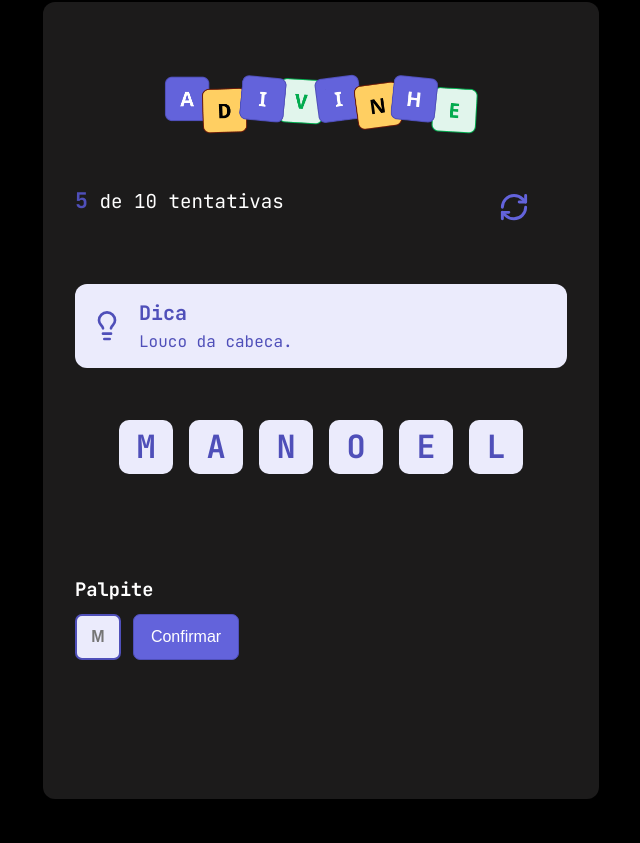
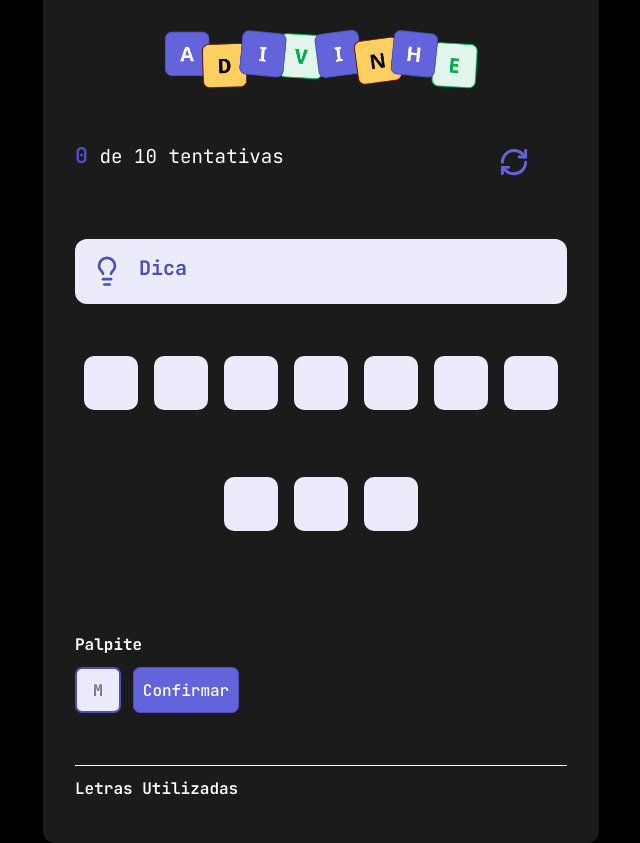
Before and after one commit to dyingsoldier/react-game, a React (Vite) app: page / in a window 1280 px wide. Shown: the whole page, without its empty margins (319-959 px from the left). Before the commit the page ends 800 px from the top, so only its background shows below. Built offline with nearby package versions, Linux system fonts and the light colour scheme.

Commit message:
terminando estilizações começando introdução a logica com base no challenger

```diff
--- a/src/App.jsx
+++ b/src/App.jsx
@@ -1,36 +1,80 @@
 import style from "./app.module.css"
+import { useEffect, useState } from "react"
+
+import { WORDS } from "./utils/words.js"
 
 import { Header } from "./components/Header"
 import { Tip } from "./components/Tip"
 import { Letter } from "./components/Letter"
 import { Input } from "./components/Input"
 import { Button } from "./components/Button"
+import { LettersUsed } from "./components/LettersUsed"
 
 function App() {
+  const [challenge, setChallenge] = useState(null)
+  const [attempt, setattempt] = useState(0)
+  const [tip, setTip] = useState()
+  const [letter, setLetter] = useState("")
+  const [lettersUsed, setLettersUsed] = useState([])
+
   function restartGame() {
-    alert("Restart")
+    alert("O Jogo foi reiniciado")
+  }
+
+  function startGame() {
+    const index = Math.floor(Math.random() * WORDS.length)
+    const randomWord = WORDS[index]
+    console.log(randomWord)
+
+    setChallenge(randomWord)
+
+    setattempt("0")
+    setLetter("")
+    setTip(WORDS.tip)
+  }
+
+  function handleConfirm() {
+    if (!challenge) {
+      return
+    }
+
+    if (!letter.trim()) {
+      return alert("Digite uma letra")
+    }
+  }
+
+  useEffect(() => {
+    startGame()
+  }, [])
+
+  if (!challenge) {
+    return
   }
 
   return (
     <div className={style.container}>
       <main className={style.main}>
-        <Header current={5} max={10} onRestart={() => restartGame()} />
-        <Tip tip={"Louco da cabeca."} />
+        <Header current={attempt} max={10} onRestart={() => restartGame()} />
+        <Tip tip={tip} />
 
         <div className={style.Letters}>
-          <Letter value="M" />
-          <Letter value="A" />
-          <Letter value="N" />
-          <Letter value="O" />
-          <Letter value="E" />
-          <Letter value="L" />
+          {challenge.word.split("").map(() => (
+            <Letter value="" />
+          ))}
         </div>
 
-        <h3>Palpite</h3>
+        <h4>Palpite</h4>
         <div className={style.attempt}>
-          <Input autoFocus maxLength={1} placeholder="M" />
-          <Button title={"Confirmar"}  />
+          <Input
+            autoFocus
+            maxLength={1}
+            placeholder="M"
+            onChange={(e) => setLetter(e.target.value)}
+          />
+          <Button title={"Confirmar"} onClick={handleConfirm} />
         </div>
+
+        <LettersUsed data={lettersUsed} />
 
         {/* <div className={style.content}>
           <h3>Letras utilizadas</h3>
@@ -39,8 +83,6 @@ function App() {
             <Letter value={"A"} />
             <Letter value={"R"} />
             <Letter value={"I"} />
-            <Letter value={"S"} />
-            <Letter value={"A"} />
           </div>
         </div> */}
       </main>
--- a/src/app.module.css
+++ b/src/app.module.css
@@ -27,9 +27,6 @@ main .Letters {
 }
 
 .attempt {
-  width: 30.0625rem;
-  height: 8.8125rem;
-
   display: flex;
   gap: 0.75rem;
 
--- a/src/components/Button/style.module.css
+++ b/src/components/Button/style.module.css
@@ -9,7 +9,7 @@ button{
   border-radius: .4375rem;
   color: #FFFFFF;
   outline: none;
-  padding: 0 .875rem;
+  padding: 0 auto;
 
   font-size: 1rem;
   font-weight: 500;
--- a/src/components/Letter/index.jsx
+++ b/src/components/Letter/index.jsx
@@ -1,8 +1,13 @@
 import style from "../Letter/style.module.css"
 
-export function Letter({ value }) {
+export function Letter({ value = "", size = "default", color = "default" }) {
   return (
-    <div className={style.letter}>
+    <div
+      className={`${style.letter}
+                  ${size === "small" ? style.letterSmall : ""}
+                  ${color === "correct" ? style.letterCorrect : ""}
+                  ${color === "wrong" ? style.letterWrong : ""}`}
+    >
       <span>{value}</span>
     </div>
   )
--- a/src/components/Letter/style.module.css
+++ b/src/components/Letter/style.module.css
@@ -18,3 +18,24 @@
 
   margin-bottom: 3.1875rem;
 }
+
+.letterSmall {
+  width: 2rem;
+  height: 2rem;
+
+  font-size: 1rem;
+  font-weight: 500;
+  border: 1px solid #6363db;
+}
+
+.letterCorrect{
+  background-color: #E1F5EC;
+  border-color: 1px solid #03AB4F;
+  color: #03AB4F;
+}
+
+.letterWrong{
+  background-color: #FFCF62;
+  border-color: #691B0A;
+  color: #000000;
+}
--- /dev/null
+++ b/src/components/LettersUsed/index.jsx
@@ -0,0 +1,20 @@
+import style from "./style.module.css"
+import { Letter } from "../Letter"
+
+export function LettersUsed({ data }) {
+  return (
+    <div className={`${style.lettersUsed}`}>
+      <h5>Letras Utilizadas</h5>
+
+      <div>
+        {data.map(({ value, correct }) => (
+          <Letter
+            value={value}
+            size="default"
+            color={correct ? "correct" : "wrong"}
+          />
+        ))}
+      </div>
+    </div>
+  )
+}
--- /dev/null
+++ b/src/components/LettersUsed/style.module.css
@@ -0,0 +1,17 @@
+.lettersUsed{
+  width: 100%;
+  border-top: 1px solid white;
+  margin-top: 3.25rem;
+}
+
+.lettersUsed h5{
+  font-size: 1rem;
+  font-weight: 600;
+  margin: 0.75rem 0;
+}
+
+.lettersUsed div:nth-child(2){
+  display: flex;
+  flex-wrap: wrap;
+  gap: .75rem;
+}
--- a/src/global.css
+++ b/src/global.css
@@ -19,6 +19,11 @@ button {
   transition: filter 0.2s;
 }
 
+button,
+input {
+  font-family: "Jetbrains mono";
+}
+
 button:hover {
   filter: brightness();
 }
--- a/src/main.jsx
+++ b/src/main.jsx
@@ -5,7 +5,5 @@ import "./global.css"
 import App from "./App.jsx"
 
 createRoot(document.getElementById("root")).render(
-  <StrictMode>
     <App />
-  </StrictMode>
 )
--- a/src/utils/words.ts
+++ b/src/utils/words.js
@@ -1,17 +1,17 @@
-export type Challenge = {
-  id: number
-  word: string
-  tip: string
-}
+export const WORDS = [
+  { id: 1, word: "CSS", tip: "Linguagem de estilos" },
 
-export const WORDS: Challenge[] = [
-  { id: 1, word: "CSS", tip: "Linguagem de estilos" },
   { id: 2, word: "REACT", tip: "Biblioteca para criar interfaces Web" },
+
   { id: 3, word: "HTML", tip: "Linguagem de marcação" },
+
   {
     id: 4,
     word: "Javascript",
     tip: "Uma das linguagens de programação mais utilizadas no mundo",
   },
+
   { id: 5, word: "Typescript", tip: "Para adicionar tipagem no Javascript" },
+
+  { id: 6, word: "Manoel", tip: "Louquinho da cabeca" },
 ]
```
Also changed, not shown: package.json (+7 -7 lines), 1 other file (tests, documents, lock files or other folders).
